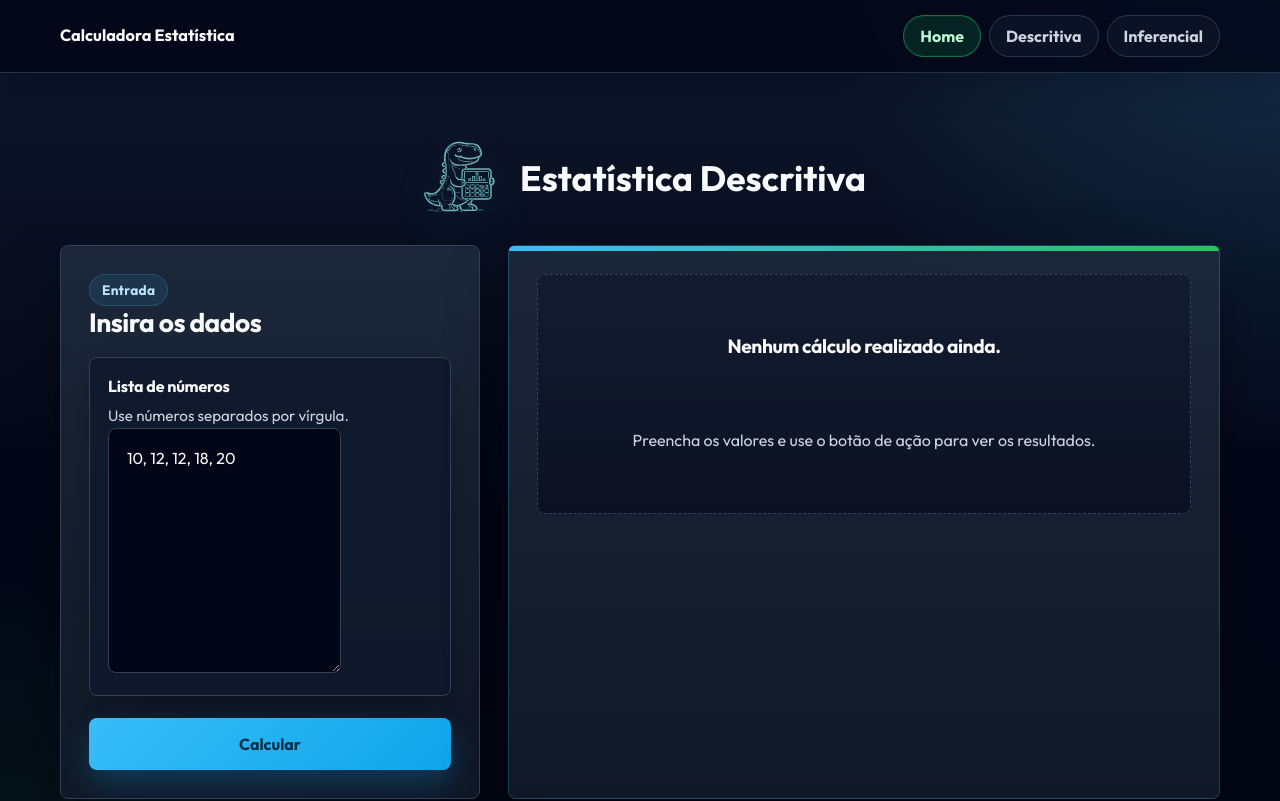
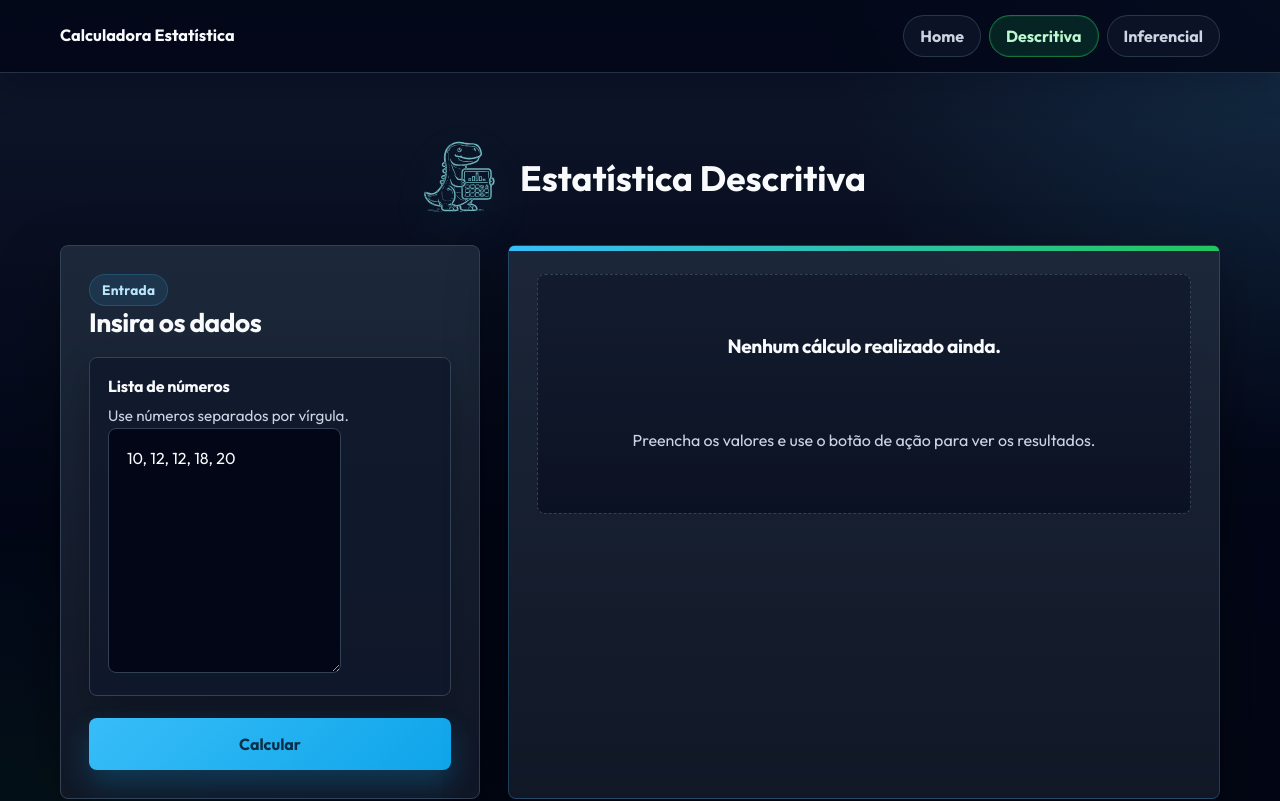
Before and after one commit to beatrp/Calculadora-Estatistica, a React (Vite) app in the folder frontend/: page / in a window 1280 px wide. Shown: the top 801 px of the page. Built offline with nearby package versions, Linux system fonts and the light colour scheme.

Commit message:
fix: set descriptive nav active and update home link

```diff
--- a/frontend/src/App.jsx
+++ b/frontend/src/App.jsx
@@ -8,7 +8,7 @@ const INFERENTIAL_URL = "https://estatistica-inferencial.vercel.app/";
 const DESCRIPTIVE_URL = "https://calculadora-estatistica.vercel.app/";
 
 function App() {
-  const [view, setView] = useState("home");
+  const [view] = useState("descriptive");
 
   const openHome = () => {
     window.location.href = HOME_URL;
```
